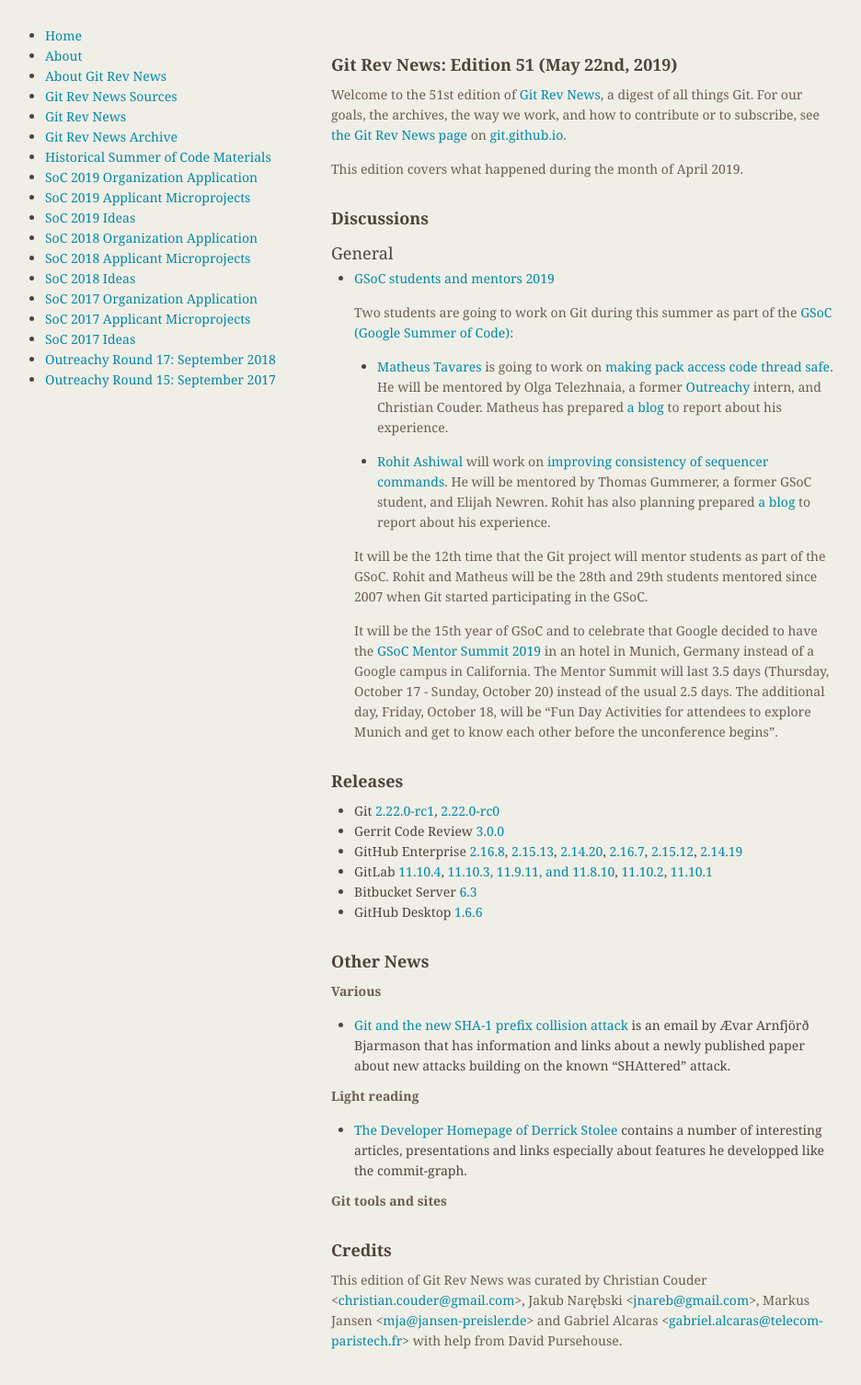
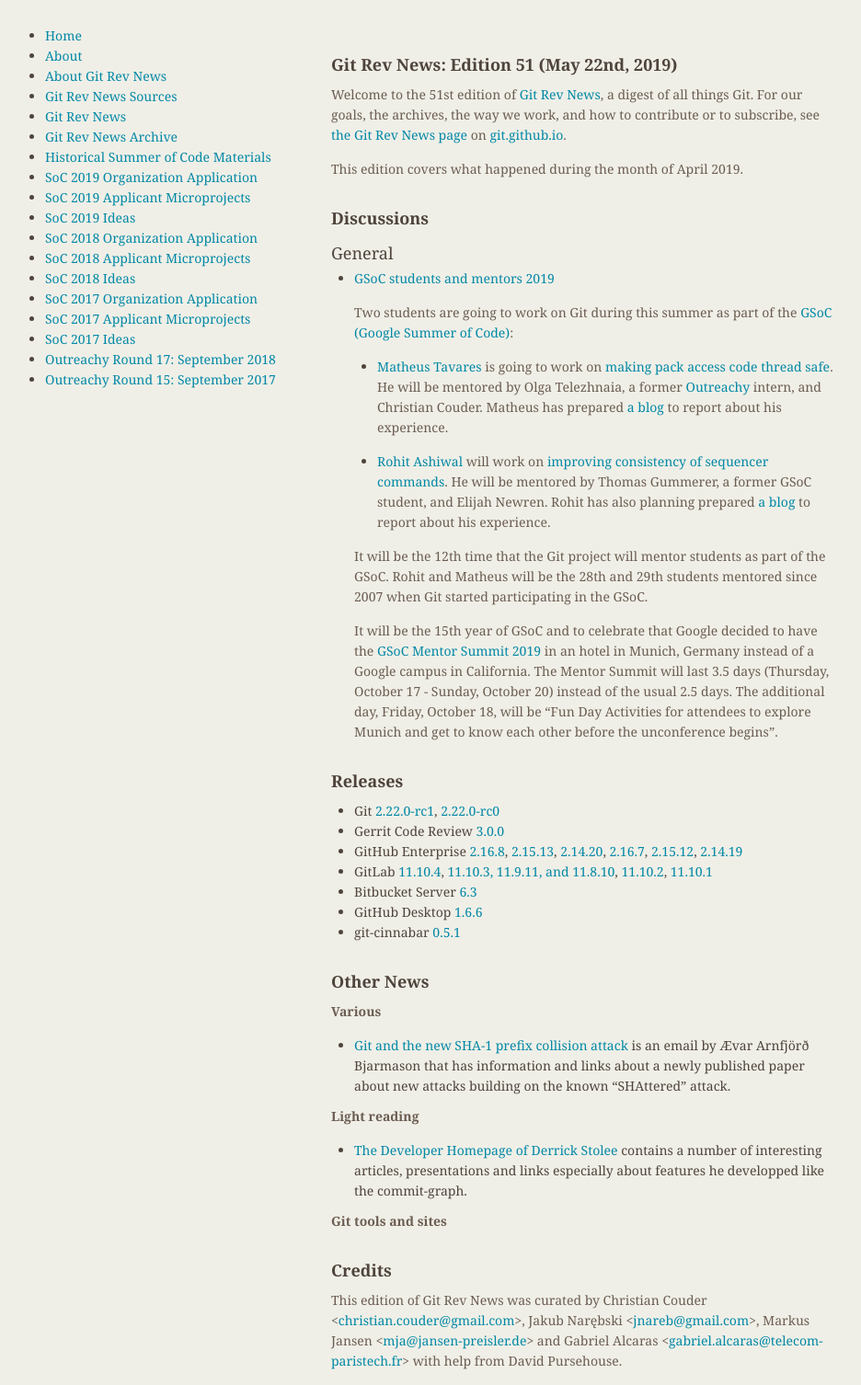
Before and after one commit to git/git.github.io, a Jekyll site: the page built from rev_news/drafts/edition-51.md, in a window 1280 px wide. Shown: the whole page at 92% size, without its empty margins (174-1110 px from the left). Built offline with Jekyll 4.4.1, drawn with Linux system fonts in a browser that asks for light colours; before the commit the page ends 1484 px from its top, so only the background shows below that.

Commit message:
rn-51: add git-cinnabar release

```diff
--- a/rev_news/drafts/edition-51.md
+++ b/rev_news/drafts/edition-51.md
@@ -78,6 +78,8 @@
 [11.10.1](https://about.gitlab.com/2019/04/24/gitlab-11-10-1-released/)
 + Bitbucket Server [6.3](https://confluence.atlassian.com/bitbucketserver/bitbucket-server-release-notes-872139866.html)
 + GitHub Desktop [1.6.6](https://desktop.github.com/release-notes/)
++ git-cinnabar [0.5.1](https://public-inbox.org/git/20190508221316.otsflud4qlcpwaeb@glandium.org)
+
 
 ## Other News
 
```
